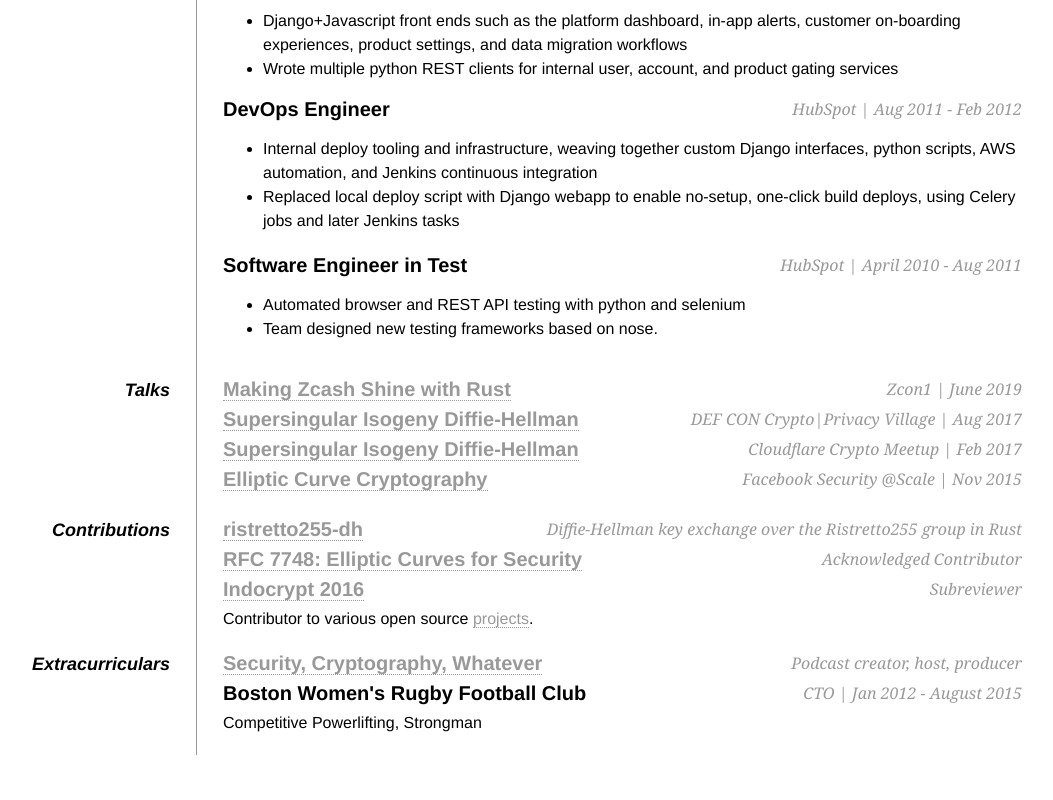
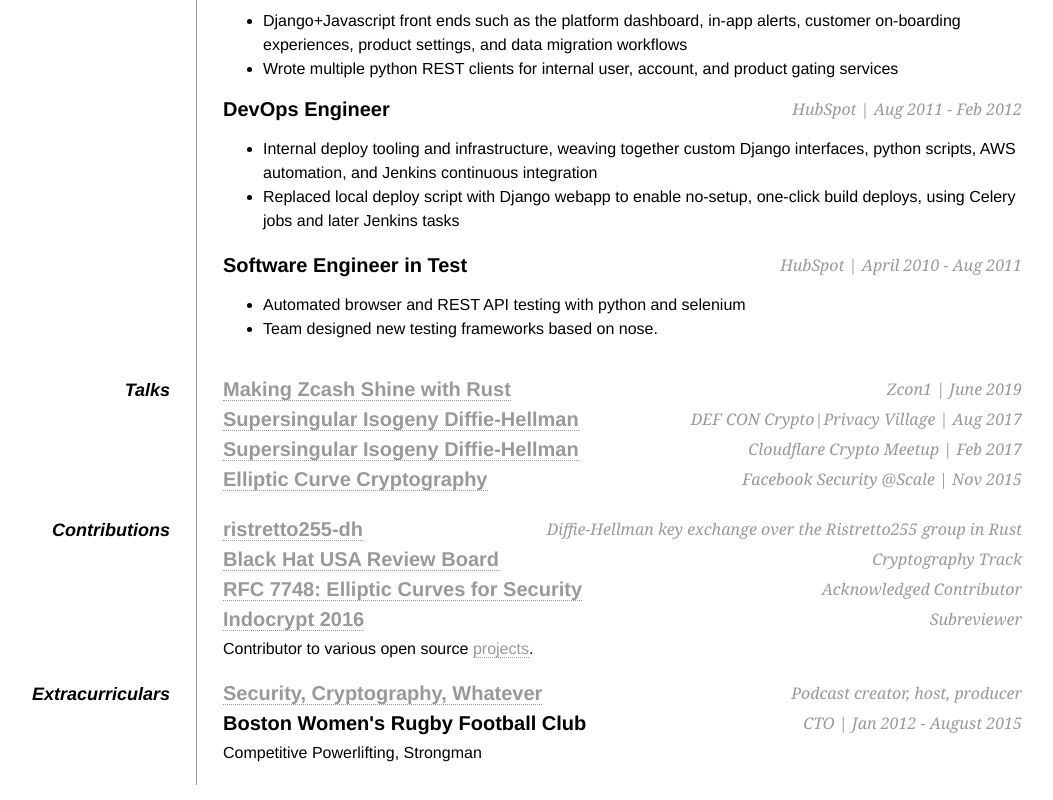
Before and after one commit to dconnolly/dconnolly.github.com, a website: page index.html in a window 1280 px wide. Shown: the part 1717-2517 px from the top of the page, without its empty margins (168-1221 px from the left). Drawn offline with nearby package versions, Linux system fonts and the light colour scheme.

Commit message:
Add Black Hat review board

```diff
--- a/index.html
+++ b/index.html
@@ -249,6 +249,13 @@
                 </h2>
 
                 <h2>
+                    <a href="https://www.blackhat.com/review-board.html">
+                       Black Hat USA Review Board
+                    </a>
+                    <span>Cryptography Track</span>
+                </h2>
+
+                <h2>
                     <a href="https://tools.ietf.org/html/rfc7748">
                         RFC 7748: Elliptic Curves for Security
                     </a>
```
